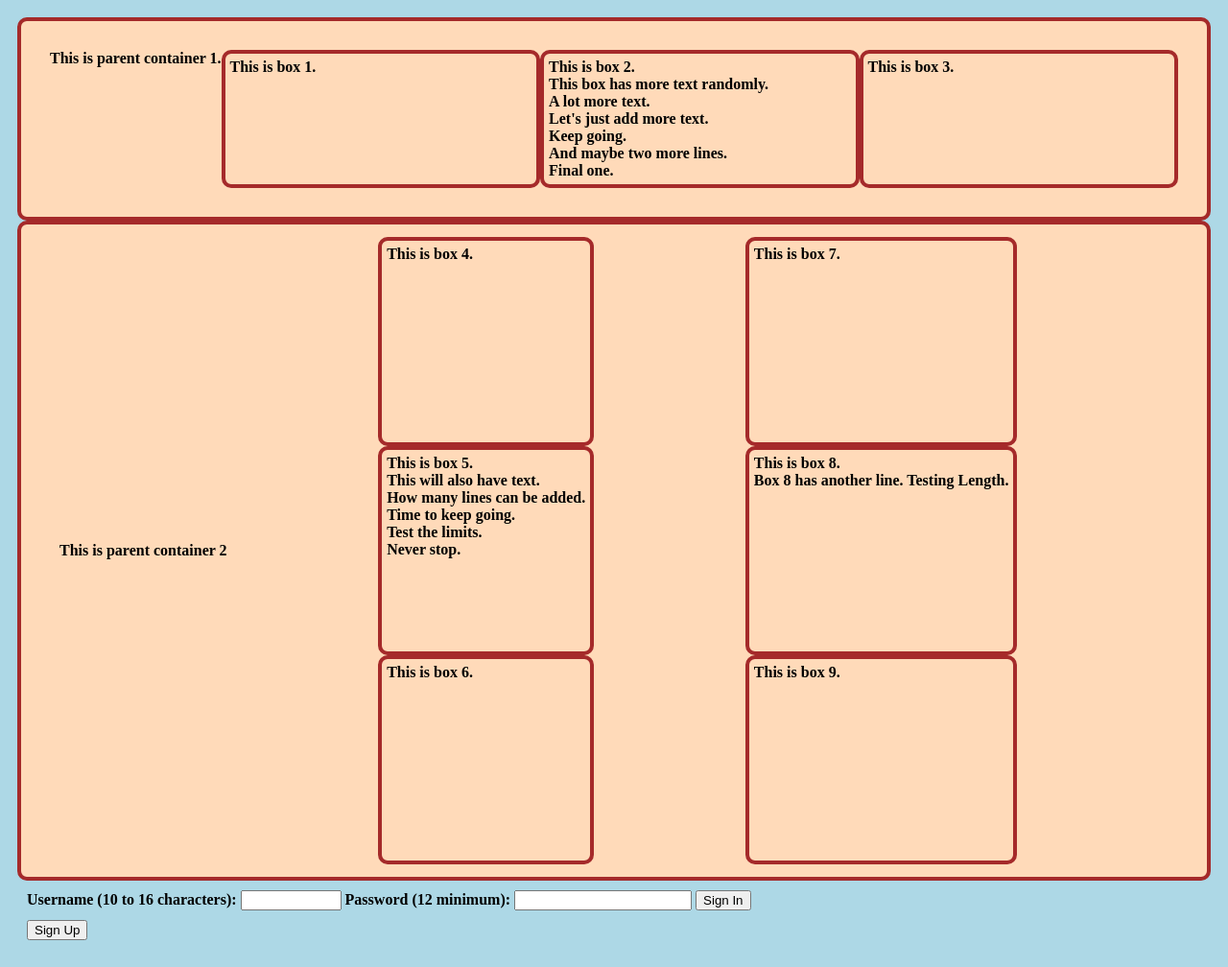
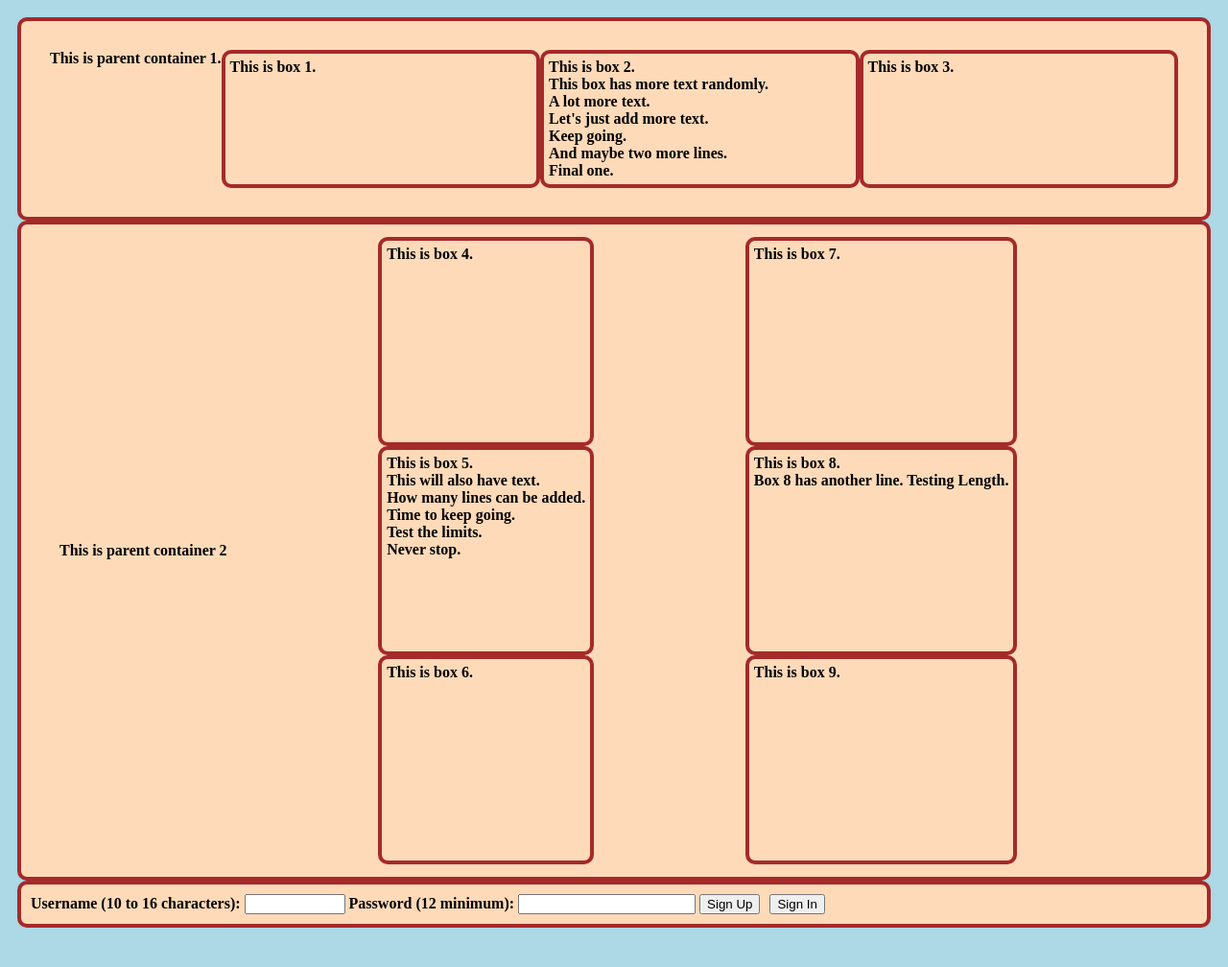
Before and after one commit to Jungmin-Moon/Jungmin_Moon_FlexBox_1, a plain HTML site: page index.html in a window 1280 px wide. Shown: the whole page at 96% size. After the commit the page ends 985 px from the top, so only its background shows below. Drawn offline with Linux system fonts and the light colour scheme.

Commit message:
More boxes
Made login container box more visible while trying to figure out how to get button to be aligned to the left via margin-left or other means.

```diff
--- a/index.html
+++ b/index.html
@@ -73,12 +73,12 @@
 				<label for = "pass">Password (12 minimum):</label>
 				<input type = "password" id = "pass" name = "password" minlength = "8" required>
 				<button type = "button">
-					Sign In
+					Sign Up
 				</button>
 			</div>
-			<div class = "signupbutton">
+			<div class "signInButton">
 				<button type = "button">
-					Sign Up
+					Sign In
 				</button>
 			</div>
 		</div>
--- a/styles.css
+++ b/styles.css
@@ -31,6 +31,13 @@ div {
 	height: 600px;
 }
 
+.loginContainer {
+	display: flex;
+	border: 4px solid brown;
+	background: peachpuff;
+	border-radius: 10px;
+}
+
 
 .Flex-Parent-One div {
 	background: peachpuff;
@@ -47,6 +54,9 @@ div {
 
 }
 
+.signInButton {
+	margin-left: auto;
+}
 /*
 #containerOne {
 	border: 4px solid brown;
```
